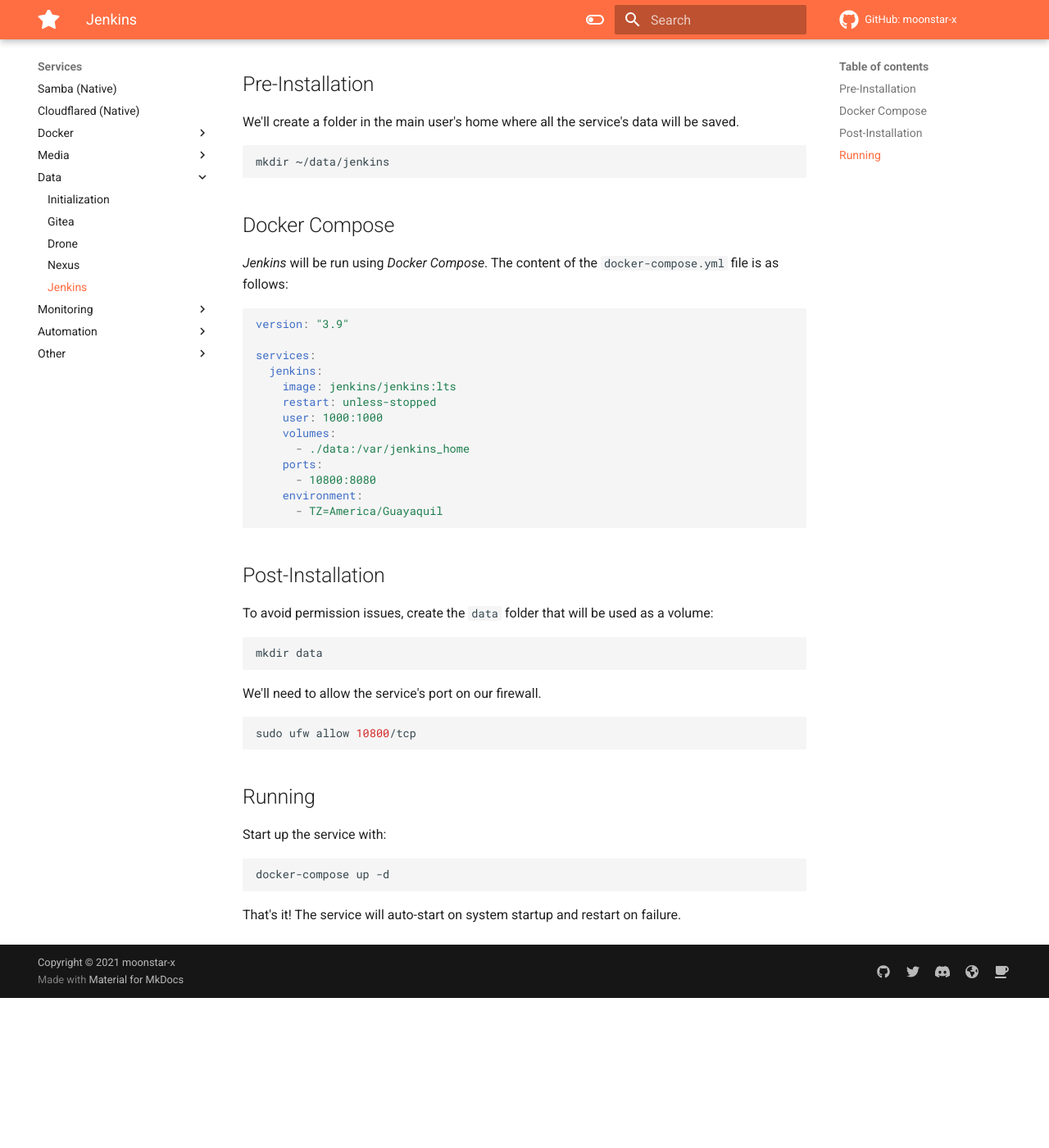
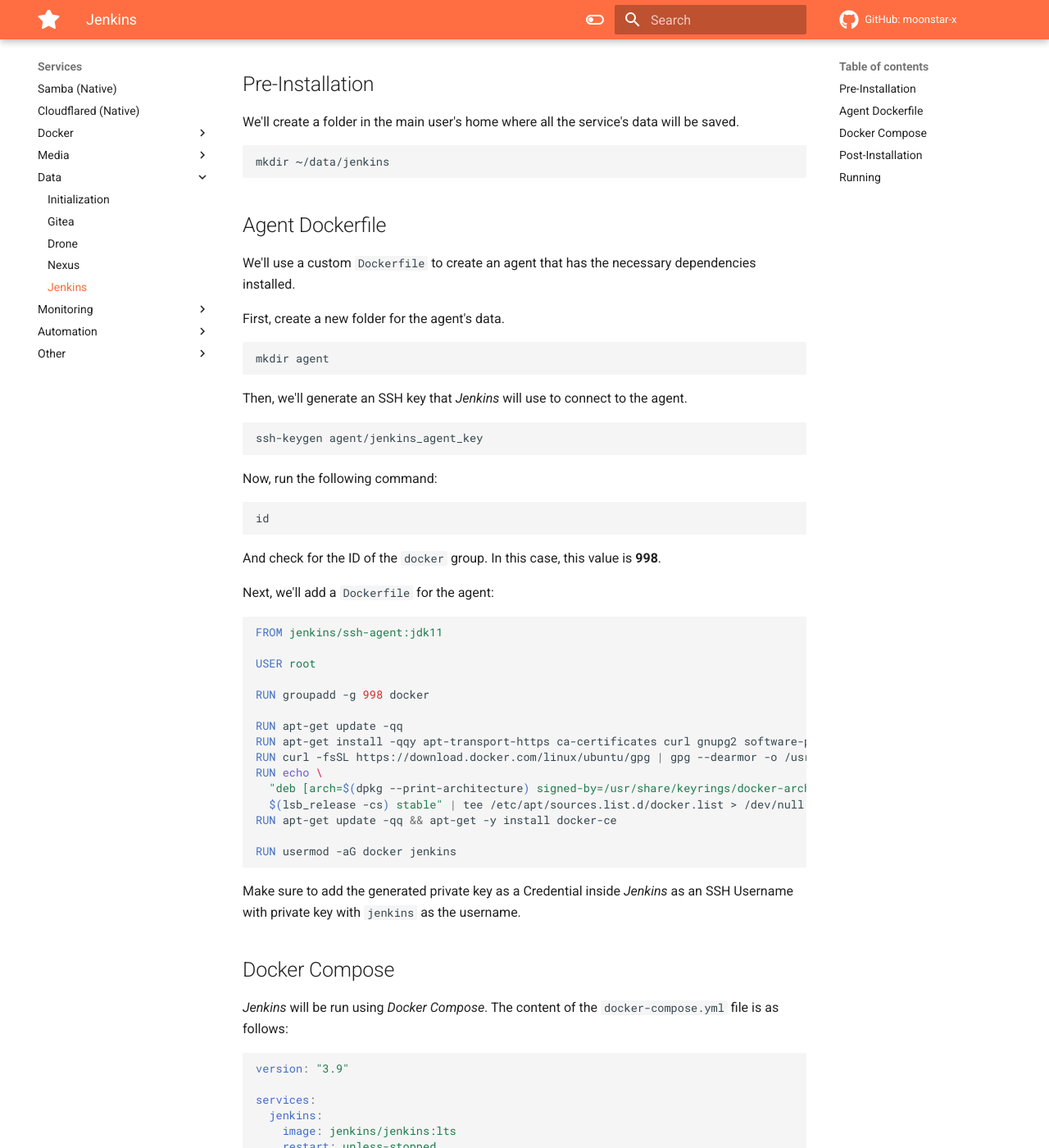
Before and after one commit to moonstar-x/server-setup, an MkDocs documentation site: the page built from docs/services/data/jenkins.md, in a window 1280 px wide and 1400 px high, scrolled down 234 px. Shown: the whole window at 82% size. Built offline with MkDocs 1.6.1 and Material for MkDocs 9.7.7, drawn with Linux system fonts in a browser that asks for light colours; before the commit the page ends 1451 px from its top, so only the background shows below that; some of the changed text lies outside the part shown.

Commit message:
Updated Jenkins.

````diff
--- a/docs/services/data/jenkins.md
+++ b/docs/services/data/jenkins.md
@@ -10,6 +10,52 @@ We'll create a folder in the main user's home where all the service's data will
 mkdir ~/data/jenkins
 ```
 
+## Agent Dockerfile
+
+We'll use a custom `Dockerfile` to create an agent that has the necessary dependencies installed.
+
+First, create a new folder for the agent's data.
+
+```bash
+mkdir agent
+```
+
+Then, we'll generate an SSH key that *Jenkins* will use to connect to the agent.
+
+```bash
+ssh-keygen agent/jenkins_agent_key
+```
+
+Now, run the following command:
+
+```bash
+id
+```
+
+And check for the ID of the `docker` group. In this case, this value is **998**.
+
+Next, we'll add a `Dockerfile` for the agent:
+
+```docker
+FROM jenkins/ssh-agent:jdk11
+
+USER root
+
+RUN groupadd -g 998 docker
+
+RUN apt-get update -qq
+RUN apt-get install -qqy apt-transport-https ca-certificates curl gnupg2 software-properties-common
+RUN curl -fsSL https://download.docker.com/linux/ubuntu/gpg | gpg --dearmor -o /usr/share/keyrings/docker-archive-keyring.gpg
+RUN echo \
+  "deb [arch=$(dpkg --print-architecture) signed-by=/usr/share/keyrings/docker-archive-keyring.gpg] https://download.docker.com/linux/debian \
+  $(lsb_release -cs) stable" | tee /etc/apt/sources.list.d/docker.list > /dev/null
+RUN apt-get update -qq && apt-get -y install docker-ce
+
+RUN usermod -aG docker jenkins
+```
+
+Make sure to add the generated private key as a Credential inside *Jenkins* as an SSH Username with private key with `jenkins` as the username.
+
 ## Docker Compose
 
 *Jenkins* will be run using *Docker Compose*. The content of the `docker-compose.yml` file is as follows:
@@ -21,13 +67,23 @@ services:
   jenkins:
     image: jenkins/jenkins:lts
     restart: unless-stopped
-    user: 1000:1000
     volumes:
       - ./data:/var/jenkins_home
     ports:
       - 10800:8080
     environment:
       - TZ=America/Guayaquil
+
+  agent:
+    build: ./agent/
+    restart: unless-stopped
+    depends_on:
+      - jenkins
+    volumes:
+      - /var/run/docker.sock:/var/run/docker.sock
+    environment:
+      - TZ=America/Guayaquil
+      - JENKINS_AGENT_SSH_PUBKEY=ssh-rsa SECRET_REPLACE_THIS
 ```
 
 ## Post-Installation
````
